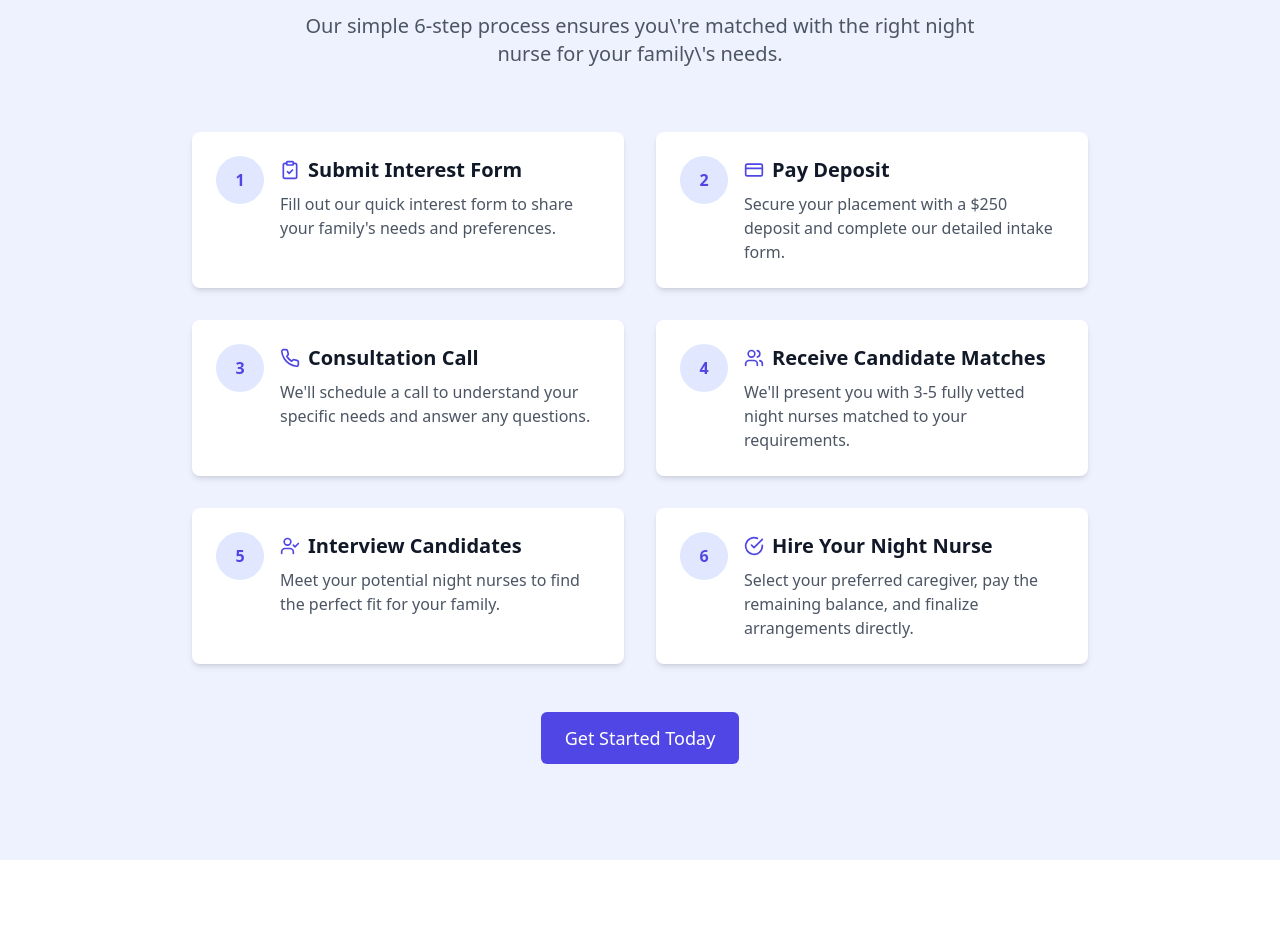
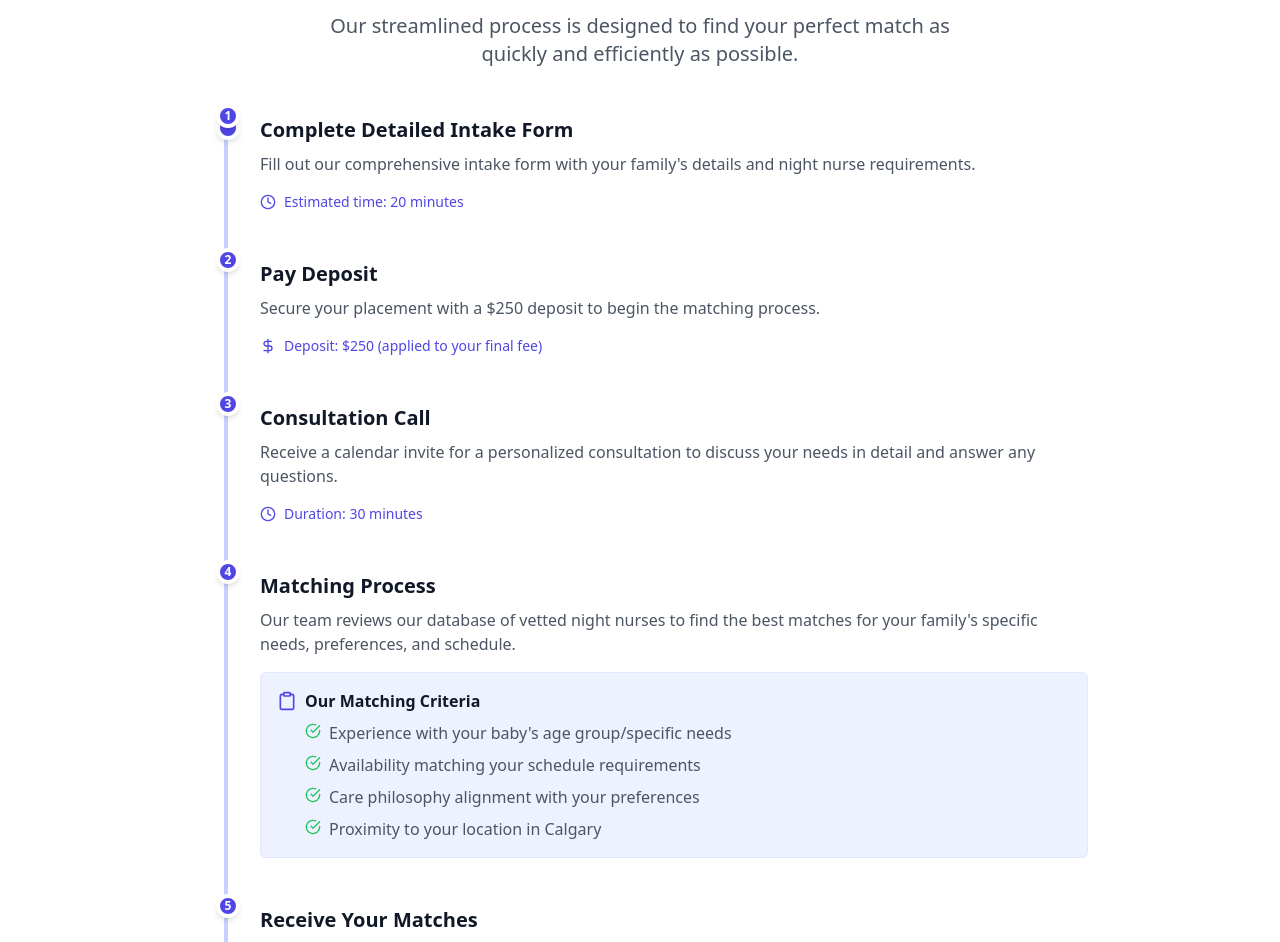
Before and after one commit to wundergunder/ineedsleep, a React (Vite) app: page /process in a window 1280 px wide. Shown: the part 570-1512 px from the top of the page. Built offline with nearby package versions, Linux system fonts and the light colour scheme.

Commit message:
fix aesthetic

```diff
--- a/src/components/home/HowItWorksSection.tsx
+++ b/src/components/home/HowItWorksSection.tsx
@@ -8,20 +8,20 @@ const HowItWorksSection: React.FC = () => {
   const steps = [
     {
       number: 1,
-      title: 'Submit Interest Form',
-      description: 'Fill out our quick interest form to share your family\'s needs and preferences.',
+      title: 'Complete Detailed Intake',
+      description: 'Fill out our comprehensive intake form to share your family\'s needs and preferences.',
       icon: <ClipboardCheck className="h-5 w-5" />,
     },
     {
       number: 2,
       title: 'Pay Deposit',
-      description: 'Secure your placement with a $250 deposit and complete our detailed intake form.',
+      description: 'Secure your placement with a $250 deposit to begin the matching process.',
       icon: <CreditCard className="h-5 w-5" />,
     },
     {
       number: 3,
       title: 'Consultation Call',
-      description: 'We\'ll schedule a call to understand your specific needs and answer any questions.',
+      description: 'Receive a calendar invite for a personalized consultation to discuss your specific needs.',
       icon: <Phone className="h-5 w-5" />,
     },
     {
--- a/src/pages/FAQ.tsx
+++ b/src/pages/FAQ.tsx
@@ -2,7 +2,6 @@ import React from 'react';
 import Layout from '../components/layout/Layout';
 import Section from '../components/ui/Section';
 import FAQItem from '../components/ui/FAQItem';
-import Button from '../components/ui/Button';
 
 const FAQ: React.FC = () => {
   const generalFAQs = [
@@ -159,26 +158,6 @@ const FAQ: React.FC = () => {
           </div>
         </div>
       </Section>
-
-      {/* Contact Section */}
-      <Section background="light">
-        <div className="max-w-2xl mx-auto text-center">
-          <h2 className="text-2xl md:text-3xl font-bold text-gray-900 mb-4">
-            Still Have Questions?
-          </h2>
-          <p className="text-lg text-gray-600 mb-8">
-            We're here to help! Reach out to our team for personalized assistance.
-          </p>
-          <div className="flex flex-col sm:flex-row justify-center gap-4">
-            <Button href="/contact">
-              Contact Us
-            </Button>
-            <Button href="/apply" variant="outline">
-              Start Application
-            </Button>
-          </div>
-        </div>
-      </Section>
     </Layout>
   );
 };
--- a/src/pages/Process.tsx
+++ b/src/pages/Process.tsx
@@ -2,7 +2,6 @@ import React from 'react';
 import Layout from '../components/layout/Layout';
 import Section from '../components/ui/Section';
 import Button from '../components/ui/Button';
-import HowItWorksSection from '../components/home/HowItWorksSection';
 import { CheckCircle, AlertCircle, Clock, DollarSign, Clipboard, Users } from 'lucide-react';
 
 const Process: React.FC = () => {
@@ -19,9 +18,6 @@ const Process: React.FC = () => {
           </p>
         </div>
       </Section>
-
-      {/* Process Steps */}
-      <HowItWorksSection />
 
       {/* Timeline Details */}
       <Section background="white">
@@ -47,13 +43,13 @@ const Process: React.FC = () => {
                   <span className="text-white text-xs font-bold">1</span>
                 </div>
               </div>
-              <h3 className="text-xl font-semibold text-gray-900 mb-2">Day 1: Initial Application</h3>
+              <h3 className="text-xl font-semibold text-gray-900 mb-2">Complete Detailed Intake Form</h3>
               <p className="text-gray-600 mb-4">
-                Fill out our online application form with your family's details and night nurse requirements. We'll review your application and contact you within 24 hours.
+                Fill out our comprehensive intake form with your family's details and night nurse requirements.
               </p>
               <div className="flex items-center text-indigo-600">
                 <Clock className="h-4 w-4 mr-2" />
-                <span className="text-sm font-medium">Estimated time: 10 minutes</span>
+                <span className="text-sm font-medium">Estimated time: 20 minutes</span>
               </div>
             </div>
 
@@ -63,14 +59,10 @@ const Process: React.FC = () => {
                   <span className="text-white text-xs font-bold">2</span>
                 </div>
               </div>
-              <h3 className="text-xl font-semibold text-gray-900 mb-2">Day 2: Deposit & Detailed Intake</h3>
+              <h3 className="text-xl font-semibold text-gray-900 mb-2">Pay Deposit</h3>
               <p className="text-gray-600 mb-4">
-                After your initial application is reviewed, you'll pay a $250 deposit to secure your placement and complete a more detailed intake form about your specific needs and preferences.
+                Secure your placement with a $250 deposit to begin the matching process.
               </p>
-              <div className="flex items-center text-indigo-600 mb-4">
-                <Clock className="h-4 w-4 mr-2" />
-                <span className="text-sm font-medium">Estimated time: 20 minutes</span>
-              </div>
               <div className="flex items-center text-indigo-600">
                 <DollarSign className="h-4 w-4 mr-2" />
                 <span className="text-sm font-medium">Deposit: $250 (applied to your final fee)</span>
@@ -83,9 +75,9 @@ const Process: React.FC = () => {
                   <span className="text-white text-xs font-bold">3</span>
                 </div>
               </div>
-              <h3 className="text-xl font-semibold text-gray-900 mb-2">Day 3-4: Consultation Call</h3>
+              <h3 className="text-xl font-semibold text-gray-900 mb-2">Consultation Call</h3>
               <p className="text-gray-600 mb-4">
-                We'll schedule a personal consultation call to discuss your needs in detail, answer any questions, and gather additional information to make the perfect match.
+                Receive a calendar invite for a personalized consultation to discuss your needs in detail and answer any questions.
               </p>
               <div className="flex items-center text-indigo-600">
                 <Clock className="h-4 w-4 mr-2" />
@@ -99,7 +91,7 @@ const Process: React.FC = () => {
                   <span className="text-white text-xs font-bold">4</span>
                 </div>
               </div>
-              <h3 className="text-xl font-semibold text-gray-900 mb-2">Day 5-6: Matching Process</h3>
+              <h3 className="text-xl font-semibold text-gray-900 mb-2">Matching Process</h3>
               <p className="text-gray-600 mb-4">
                 Our team reviews our database of vetted night nurses to find the best matches for your family's specific needs, preferences, and schedule.
               </p>
@@ -137,7 +129,7 @@ const Process: React.FC = () => {
                   <span className="text-white text-xs font-bold">5</span>
                 </div>
               </div>
-              <h3 className="text-xl font-semibold text-gray-900 mb-2">Day 7: Receive Your Matches</h3>
+              <h3 className="text-xl font-semibold text-gray-900 mb-2">Receive Your Matches</h3>
               <p className="text-gray-600 mb-4">
                 You'll receive profiles of 3-5 carefully selected night nurses who match your requirements. Each profile includes their experience, qualifications, availability, and rates.
               </p>
@@ -153,7 +145,7 @@ const Process: React.FC = () => {
                   <span className="text-white text-xs font-bold">6</span>
                 </div>
               </div>
-              <h3 className="text-xl font-semibold text-gray-900 mb-2">Days 8-10: Interview & Select</h3>
+              <h3 className="text-xl font-semibold text-gray-900 mb-2">Interview & Select</h3>
               <p className="text-gray-600 mb-4">
                 Contact and interview your matched candidates, ask questions, and determine who is the best fit for your family. Once you've decided, you'll pay the balance of your placement fee.
               </p>
--- a/src/pages/Services.tsx
+++ b/src/pages/Services.tsx
@@ -169,10 +169,6 @@ const Services: React.FC = () => {
                 </div>
               </li>
             </ul>
-
-            <Button href="/contact">
-              Discuss Your Unique Needs
-            </Button>
           </div>
         </div>
       </Section>
@@ -187,7 +183,7 @@ const Services: React.FC = () => {
           <Button
             href="/apply"
             size="lg"
-            className="bg-white text-indigo-600 hover:bg-indigo-50"
+            className="bg-white text-indigo-600 hover:bg-indigo-50 hover:text-indigo-700"
           >
             Apply Now
           </Button>
```
